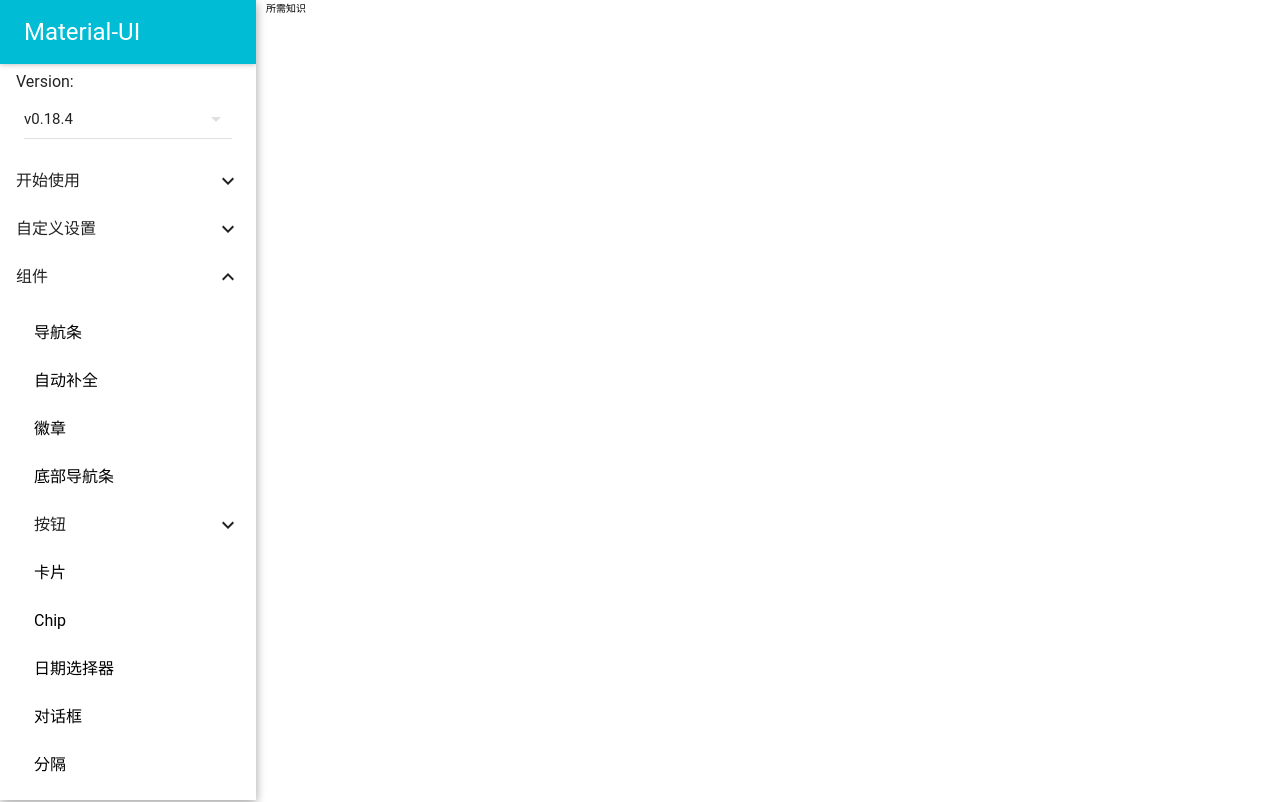
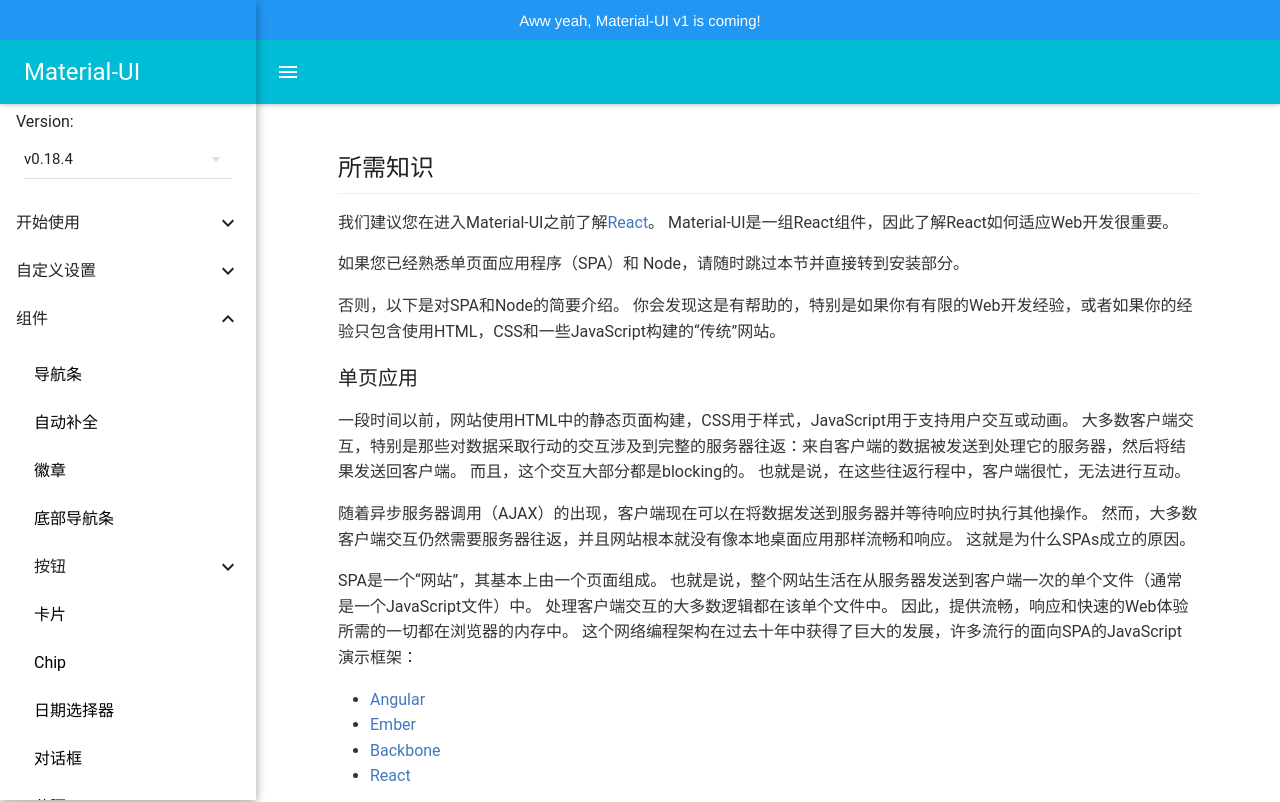
Before and after one commit to betweens/Material, a React app: page /required-knowledge in a window 1280 px wide. Shown: the top 802 px of the page. Built offline with nearby package versions, Linux system fonts and the light colour scheme; what react-tap-event-plugin would draw is missing.

Commit message:
翻译所需知识页面

```diff
--- a/config/webpack.config.dev.js
+++ b/config/webpack.config.dev.js
@@ -190,6 +190,12 @@
             },
           },
           {
+            loader: require.resolve('sass-loader'),
+            options: {
+              includePaths: [paths.appSrc]
+            }
+          },
+          {
             loader: require.resolve('postcss-loader'),
             options: {
               plugins: () => [
--- a/config/webpack.config.prod.js
+++ b/config/webpack.config.prod.js
@@ -197,6 +197,12 @@
                   },
                 },
                 {
+                  loader: require.resolve('sass-loader'),
+                  options: {
+                    includePaths: [paths.appSrc]
+                  }
+                },
+                {
                   loader: require.resolve('postcss-loader'),
                   options: {
                     plugins: () => [
--- a/package.json
+++ b/package.json
@@ -47,7 +47,11 @@
     "webpack-manifest-plugin": "1.1.0",
     "whatwg-fetch": "2.0.3"
   },
-  "devDependencies": {},
+  "devDependencies": {
+    "node-sass": "^4.5.3",
+    "sass-loader": "^6.0.6",
+    "webpack": "^2.6.1"
+  },
   "scripts": {
     "start": "node scripts/start.js",
     "build": "node scripts/build.js",
--- a/src/App.js
+++ b/src/App.js
@@ -10,7 +10,7 @@
 import MuiThemeProvider from 'material-ui/styles/MuiThemeProvider';
 import getMuiTheme from 'material-ui/styles/getMuiTheme';
 import lightBaseTheme from 'material-ui/styles/baseThemes/lightBaseTheme';
-
+import AppBar from 'material-ui/AppBar';
 // 左侧菜单
 import LeftMenu from './LeftMenu';
 
@@ -25,6 +25,7 @@
 
 // 路由集合
 const App = () => (<Router><section className="flex-hrz app-container">
+  <div className="top-bg">Aww yeah, Material-UI v1 is coming!</div>
   <div className="flex-init left-menu">
     <MuiThemeProvider muiTheme={getMuiTheme(lightBaseTheme)}>
       <LeftMenu />
@@ -32,6 +33,7 @@
   </div>
   <AppContainer>
     <div className="flex-full right-content">
+      <AppBar showMenuIconButton={true} iconClassNameRight="muidocs-icon-navigation-expand-more" />
       <Route exact path="/" component={AppBarPage}/>
       <Route exact path="/app-bar" component={AppBarPage}/>
       <Route exact path="/required-knowledge" component={RequiredKnowledge}/>
--- a/src/LeftMenu/LeftMenu.css
+++ b/src/LeftMenu/LeftMenu.css
@@ -5,7 +5,7 @@
 }
 
 :root {
-  font-size: 10px;
+  font-size: 15px;
   font-family: Helvetica, Arial, "Microsoft YaHei", "Droid Sans", sans-serif;
   text-size-adjust: 100%;
 }
@@ -104,6 +104,30 @@
   flex: initial;
 }
 
+.styles-overriding-css-example {
+  width: 50% !important;
+  margin: 0 auto !important;
+  border: 2px solid #FF9800 !important;
+  background-color: #ffd699 !important;
+}
+
 .left-menu {
-	width: 266px;
+	width: 256px;
 }
+
+.top-bg {
+	height: 40px;
+  background-color: rgb(33, 150, 243);
+  display: flex;
+  color: rgb(255, 255, 255);
+  align-items: center;
+  justify-content: center;
+  position: fixed;
+  top: 0px;
+  width: 100%;
+  z-index: 1101;
+}
+
+.app-container {
+	padding-top: 40px;
+}
--- a/src/LeftMenu/LeftMenu.js
+++ b/src/LeftMenu/LeftMenu.js
@@ -36,8 +36,8 @@
 		  autoWidth: false,
 		}
     return (<Drawer {...drawerConfig}>
-    	<div className="top-bg"></div>
-    	<AppBar title="Material-UI" showMenuIconButton={false} />
+      <div className="top-bg"></div>
+    	<AppBar title="Material-UI" showMenuIconButton={false} style={{  marginTop: "40px" }}/>
     	<div style={{paddingLeft: "16px" , fontSize: "16px", marginTop: "8px" }}>Version:</div>
     	<DropDownMenu {...versionConfig}>{Version}</DropDownMenu>
     	<List>
--- a/src/page/RequiredKnowledge/RequiredKnowledge.css
+++ b/src/page/RequiredKnowledge/RequiredKnowledge.css
@@ -1,4 +1,51 @@
-.my-account {
+.markdown-body {
+  margin: 48px 72px;
+  padding: 0px 10px;
+  -webkit-text-size-adjust: 100%;
+  text-size-adjust: 100%;
+  color: #333;
+  font-family: Roboto,sans-serif;
+  font-size: 16px;
+  line-height: 1.6;
+  word-wrap: break-word;
 
+  h2 {
+  	padding-bottom: .3em;
+    font-size: 1.5em;
+    border-bottom: 1px solid #eee;
+    margin-top: 1em;
+	  margin-bottom: 16px;
+	  font-weight: 400;
+	  line-height: 1.4;
+	  color: rgba(0,0,0,.87);
+  }
 
+  h3 {
+  	font-size: 1.25em;
+    line-height: 1.4;
+    margin-top: 1em;
+	  margin-bottom: 16px;
+	  font-weight: 400;
+	  line-height: 1.4;
+	  color: rgba(0,0,0,.87);
+  }
+
+  p {
+  	 margin-top: 0;
+    margin-bottom: 16px;
+  }
+
+  ul {
+  	padding-left: 2em;
+  	margin-bottom: 16px;
+  }
+
+  li {
+    list-style: disc;
+  }
+
+  a {
+  	color: #4078c0;
+    text-decoration: none;
+  }
 }
--- a/src/page/RequiredKnowledge/RequiredKnowledge.js
+++ b/src/page/RequiredKnowledge/RequiredKnowledge.js
@@ -1,16 +1,34 @@
-import React, { Component } from 'react';
+import React from 'react';
 import './RequiredKnowledge.css';
-class RequiredKnowledge extends Component {
-	componentWillMount() {
-		console.log(this);
-	}
-  render() {
-    return (
-      <div className="required-knowledge">
-        所需知识
-      </div>
-    );
-  }
-}
+
+const RequiredKnowledge = () => (<div className="markdown-body">
+  <h2>所需知识</h2>
+  <p>我们建议您在进入Material-UI之前了解<a href="http://facebook.github.io/react/">React</a>。 Material-UI是一组React组件，因此了解React如何适应Web开发很重要。</p>
+  <p>如果您已经熟悉单页面应用程序（SPA）和 Node，请随时跳过本节并直接转到安装部分。</p>
+  <p>否则，以下是对SPA和Node的简要介绍。 你会发现这是有帮助的，特别是如果你有有限的Web开发经验，或者如果你的经验只包含使用HTML，CSS和一些JavaScript构建的“传统”网站。</p>
+  <h3 id="single-page-applications">单页应用</h3>
+  <p>一段时间以前，网站使用HTML中的静态页面构建，CSS用于样式，JavaScript用于支持用户交互或动画。 大多数客户端交互，特别是那些对数据采取行动的交互涉及到完整的服务器往返：来自客户端的数据被发送到处理它的服务器，然后将结果发送回客户端。 而且，这个交互大部分都是blocking的。 也就是说，在这些往返行程中，客户端很忙，无法进行互动。</p>
+  <p>随着异步服务器调用（AJAX）的出现，客户端现在可以在将数据发送到服务器并等待响应时执行其他操作。 然而，大多数客户端交互仍然需要服务器往返，并且网站根本就没有像本地桌面应用那样流畅和响应。 这就是为什么SPAs成立的原因。</p>
+  <p>SPA是一个“网站”，其基本上由一个页面组成。 也就是说，整个网站生活在从服务器发送到客户端一次的单个文件（通常是一个JavaScript文件）中。 处理客户端交互的大多数逻辑都在该单个文件中。 因此，提供流畅，响应和快速的Web体验所需的一切都在浏览器的内存中。 这个网络编程架构在过去十年中获得了巨大的发展，许多流行的面向SPA的JavaScript演示框架：</p>
+  <ul>
+    <li><a href="https://angularjs.org">Angular</a></li>
+    <li><a href="http://emberjs.com/">Ember</a></li>
+    <li><a href="http://backbonejs.org">Backbone</a></li>
+    <li><a href="http://facebook.github.io/react/">React</a></li>
+  </ul>
+  <p>在单个文件中包含网站的所有代码会给代码组织带来巨大的挑战。幸运的是，有几个工具允许我们将代码分解成更小的模块（类似于将面向对象的应用程序分解为不同的类和接口），这些工具可以在以后捆绑在一起。这就是Node。</p>
+  <h3 id="node">Node</h3>
+  <p>其核心在于<a href="https://nodejs.org">Node</a>是一个使用C ++编写的程序，它允许我们在shell中运行JavaScript（是的，你的终端，而不是浏览器）。 为此，它使用Chrome的V8 JavaScript引擎。 因此，Node本质上是一个运行时环境。</p>
+  <p>当它首次创建时，Node主要针对开发JavaScript中的Web服务器。 这是有点激进的，因为JavaScript一直被限制在客户端。 然而，随着时间的推移，Web开发人员认识到使用Node的工具和依赖关系管理的好处，并创建了如下项目：</p>
+  <ul>
+    <li><a href="http://gruntjs.com/">Grunt</a></li>
+    <li><a href="http://gulpjs.com/">Gulp</a></li>
+    <li><a href="http://browserify.org">Browserify</a></li>
+    <li><a href="http://webpack.github.io">Webpack</a></li>
+  </ul>
+  <p>随着node的流行，独立的开发人员和组织编写了脚本（运行使用Node）来做几乎所有Web应用程序相关的工作。 当然，整个社区可以从这些“定制节点脚本”中获益。 这就需要一些包存储库，任何人都可以上传他们的Node脚本，而其他开发人员可以在自己的项目中使用这些脚本。</p>
+  <p><a href="https://www.npmjs.com/">Node Package Manager</a>，更好地称为“npm”，正是这样。 npm是一个命令行工具，除其他外，可以将外部JavaScript并入自己的项目中。 例如，Material-UI可以通过npm以包方式提供。 这意味着您可以通过从项目目录中运行<code>npm install material-ui</code>，然后使用所需的Material-UI组件，将Material-UI包含在项目中。</p>
+  <p>这是一个快速介绍！ 如果您觉得您需要更多的Node，我们建议您在跳到Material-UI之前在线查阅一些快速教程。 这个博文和视频是很好的起点。</p>
+</div>);
 
 export default RequiredKnowledge;
```
